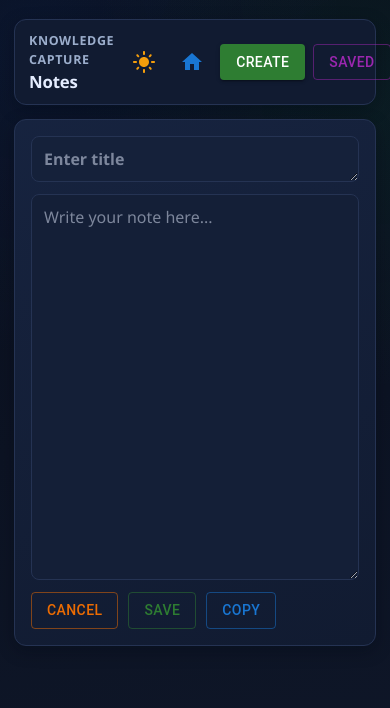
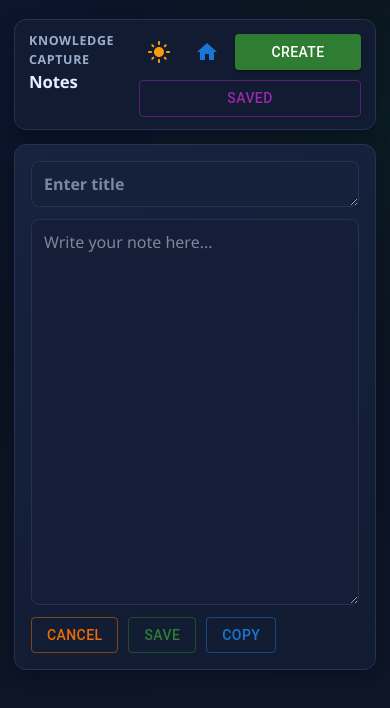
Before and after one commit to s3nsh1-dev/todo-list, a React (Vite) app in the folder client/: page /notes in a window 390 px wide. Shown: the top 708 px of the page. Built offline with nearby package versions, Linux system fonts and the light colour scheme; no server answers.

Commit message:
fix(ui): prevent notes toolbar overflow on mobile and pad goal header actions

```diff
--- a/client/src/components/common/WMheader.tsx
+++ b/client/src/components/common/WMheader.tsx
@@ -23,7 +23,7 @@ const WMheader: React.FC<propTypes> = ({
         <h1 className="module-toolbar-title type-display-md">{dateInfo}</h1>
       </div>
 
-      <div className="flex items-center gap-1">
+      <div className="module-toolbar-actions module-toolbar-actions-goals">
         <ThemeToggle />
         <RedirectToHome />
         <IconButton onClick={toggleHistory}>
--- a/client/src/components/notes/NotesHeader.tsx
+++ b/client/src/components/notes/NotesHeader.tsx
@@ -15,13 +15,14 @@ const NotesHeader: React.FC<propTypes> = ({ open, toggleNotes }) => {
         <h1 className="module-toolbar-title type-display-md">Notes</h1>
       </div>
 
-      <div className="flex items-center gap-2">
+      <div className="module-toolbar-actions notes-toolbar-actions">
         <ThemeToggle />
         <RedirectToHome />
         <Button
           variant={open ? "contained" : "outlined"}
           onClick={toggleNotes}
           color="success"
+          className="notes-toolbar-button"
         >
           Create
         </Button>
@@ -29,6 +30,7 @@ const NotesHeader: React.FC<propTypes> = ({ open, toggleNotes }) => {
           variant={open ? "outlined" : "contained"}
           onClick={toggleNotes}
           color="secondary"
+          className="notes-toolbar-button"
         >
           Saved
         </Button>
--- a/client/src/index.css
+++ b/client/src/index.css
@@ -310,6 +310,27 @@ a {
   justify-content: space-between;
   align-items: center;
   gap: 10px;
+}
+
+.module-toolbar-actions {
+  display: flex;
+  align-items: center;
+  justify-content: flex-end;
+  flex-wrap: wrap;
+  gap: 6px;
+  padding-bottom: 0;
+}
+
+.module-toolbar-actions-goals {
+  padding-bottom: 4px;
+}
+
+.notes-toolbar-actions {
+  gap: 8px;
+}
+
+.notes-toolbar-button {
+  min-width: 98px;
 }
 
 .module-toolbar-eyebrow {
@@ -736,6 +757,27 @@ a {
   background: color-mix(in oklab, var(--accent) 16%, var(--card-soft));
 }
 
+@media (max-width: 760px) {
+  .module-toolbar {
+    align-items: flex-start;
+  }
+
+  .module-toolbar-actions {
+    width: 100%;
+    justify-content: flex-start;
+    row-gap: 8px;
+  }
+
+  .module-toolbar-actions-goals {
+    padding-bottom: 2px;
+  }
+
+  .notes-toolbar-actions .notes-toolbar-button {
+    flex: 1 1 calc(50% - 8px);
+    min-width: 0;
+  }
+}
+
 @media (max-width: 992px) {
   .home-surface {
     grid-template-columns: 1fr;
```
